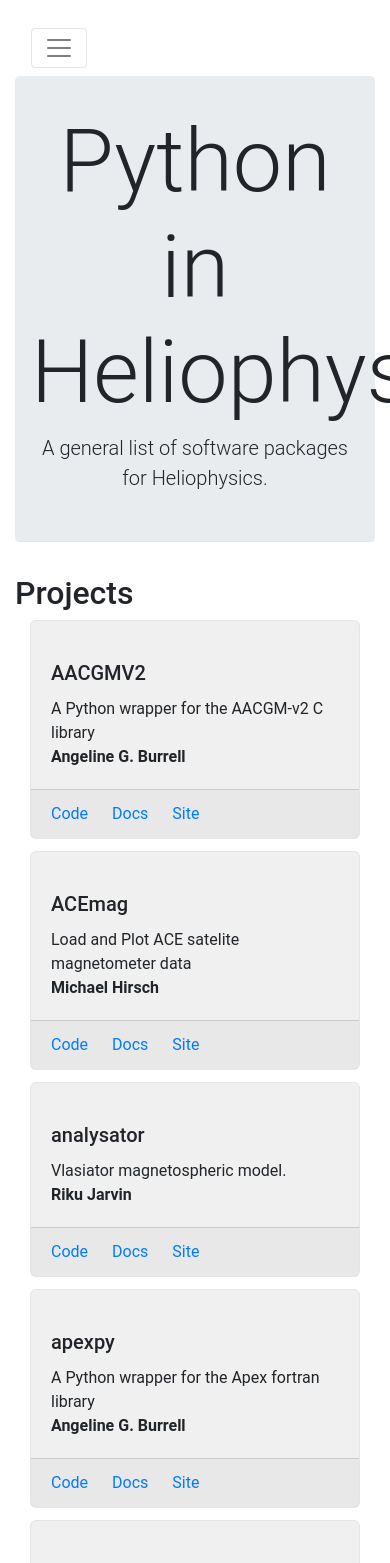
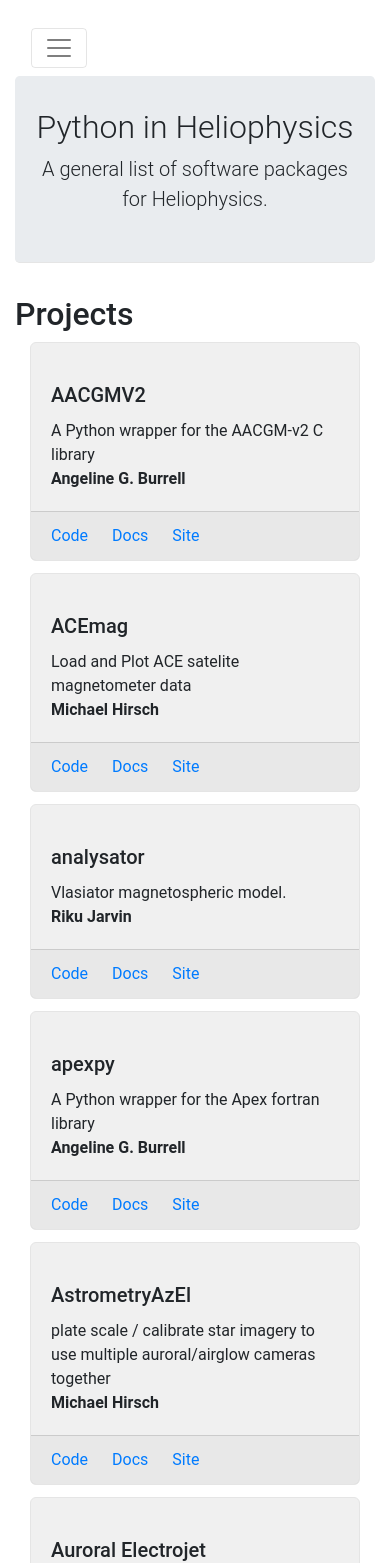
Before and after one commit to heliophysicsPy/heliophysicsPy.github.io, a Jekyll site: the page built from index.html, in a window 390 px wide. Shown: the top 1563 px of the page. Built offline with Jekyll 4.4.1, drawn with Linux system fonts in a browser that asks for light colours.

Commit message:
responsive jumbotron text on small devices

```diff
--- a/css/custom.css
+++ b/css/custom.css
@@ -74,6 +74,13 @@ h3.text-center {
   }
 }
 
+/* Responsive jumbotron text for phones and small tablets */
+@media screen and (max-width: 575.98px) {
+  .jumbotron h1 {
+    font-size: 2em;
+  }
+}
+
 .card {
     border: 1px solid #e5e5e5;
     border-radius: 6px;
--- a/index.html
+++ b/index.html
@@ -3,8 +3,10 @@ layout: default
 ---
 <!-- Project heading -->
 <div class="jumbotron">
-    <h1 class="display-2">Python in Heliophysics</h1>
-    <p class="lead">A general list of software packages for Heliophysics.</p>
+    <div class="containger">
+        <h1 class="display-2">Python in Heliophysics</h1>
+        <p class="lead">A general list of software packages for Heliophysics.</p>
+    </div>
 </div>
 <!-- Project descriptions -->
 <h2>Projects</h2>
```
